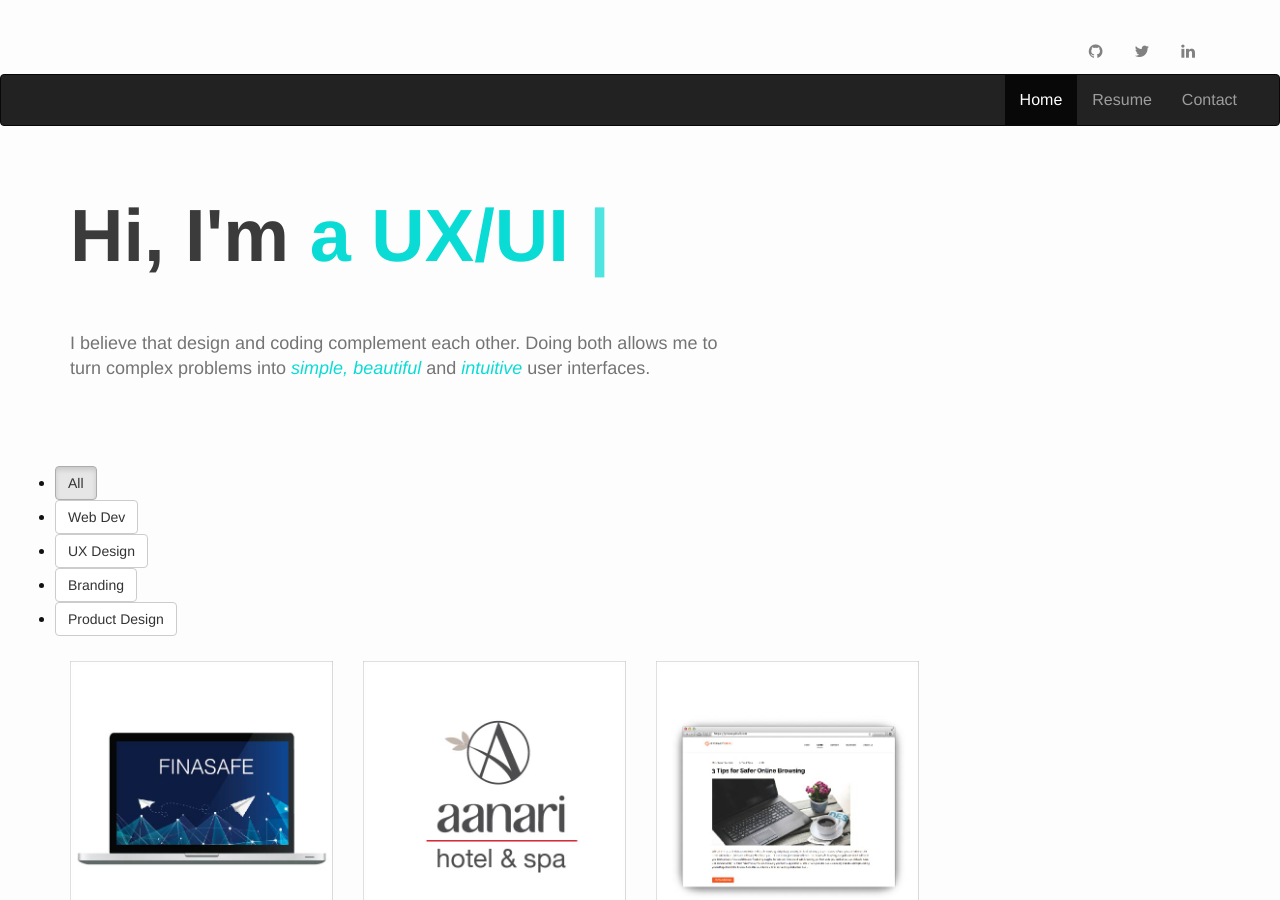
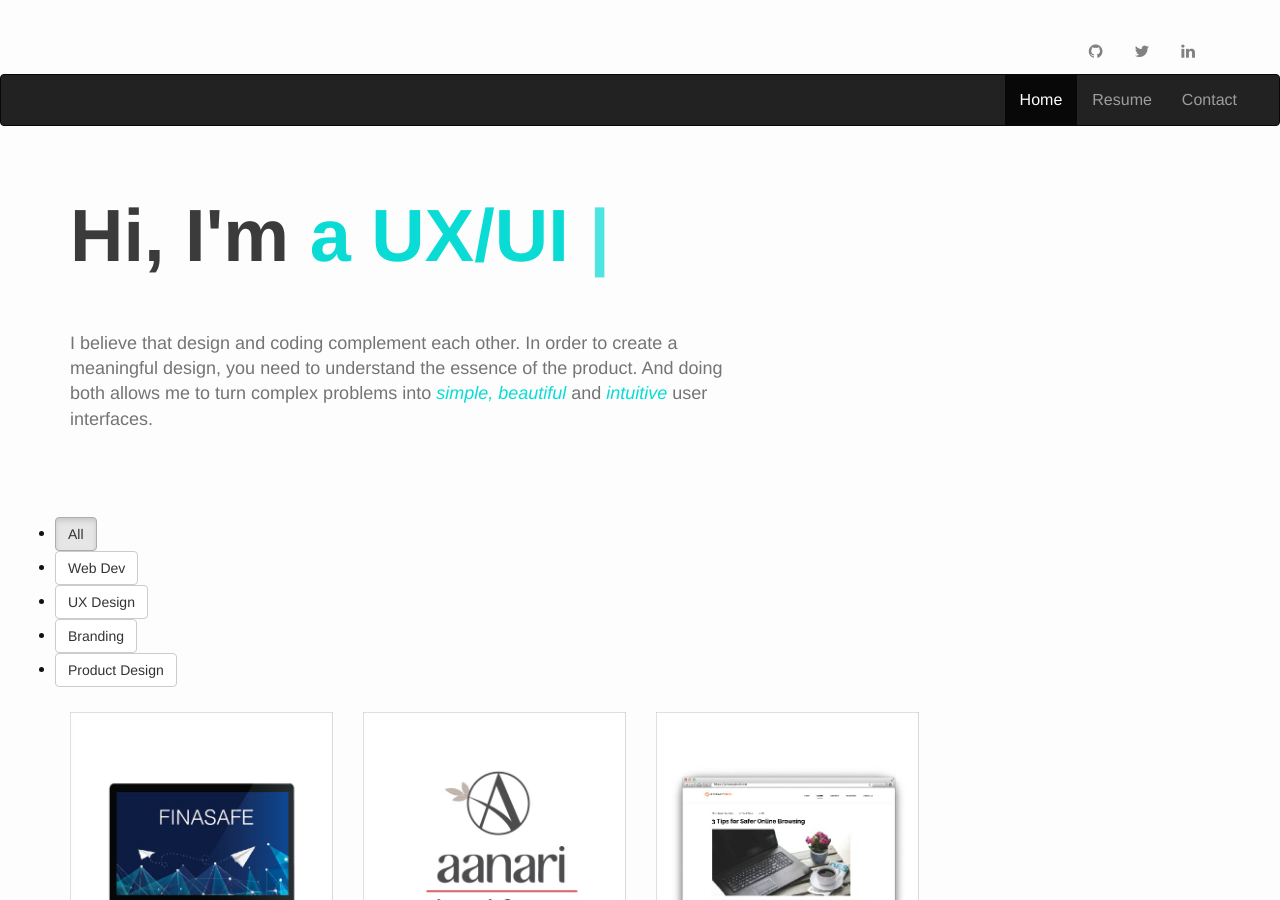
Before and after one commit to kristelteng/personal_site, a Jekyll site: the page built from index.html, in a window 1280 px wide and 900 px high. Built offline with Jekyll 4.4.1, drawn with Linux system fonts in a browser that asks for light colours.

Commit message:
add more to about me section

```diff
--- a/index.html
+++ b/index.html
@@ -14,7 +14,7 @@ title: Kristel Teng
 
 			<div class="col-md-7 col-xs-12">
 				<p class="about-me">
-					I believe that design and coding complement each other. Doing both allows me to turn complex problems into <span class="theme-color"><i>simple,  beautiful </i></span> and <span class="theme-color"><i>intuitive</i></span> user interfaces.
+					I believe that design and coding complement each other. In order to create a meaningful design, you need to understand the essence of the product. And doing both allows me to turn complex problems into <span class="theme-color"><i>simple, beautiful </i></span> and <span class="theme-color"><i>intuitive</i></span> user interfaces.
 				</p>
 			</div>
 		<!-- End Row -->
```
